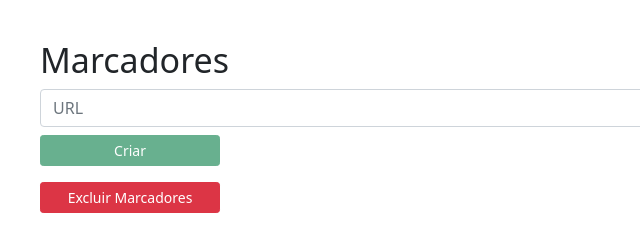
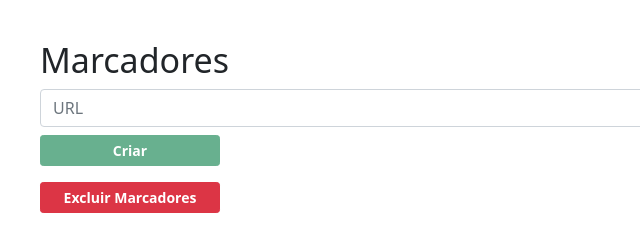
Before and after one commit to igoandrade/electron-curso, an Electron app: page App02-Marcadores/index.html in a window 800 px wide. Shown: the full height of the page, 0-640 px from the left. Drawn offline with Linux system fonts and the light colour scheme.

Commit message:
Aplicação Electron: 'Marcadores App'; Adição de estilo negrioto aos botões da aplicação

```diff
--- a/App02-Marcadores/css/style.css
+++ b/App02-Marcadores/css/style.css
@@ -5,4 +5,8 @@ html {
 }
 .btn:focus {
     box-shadow: none;
-  }
+}
+
+.btn {
+    font-weight: 600;
+}
```
